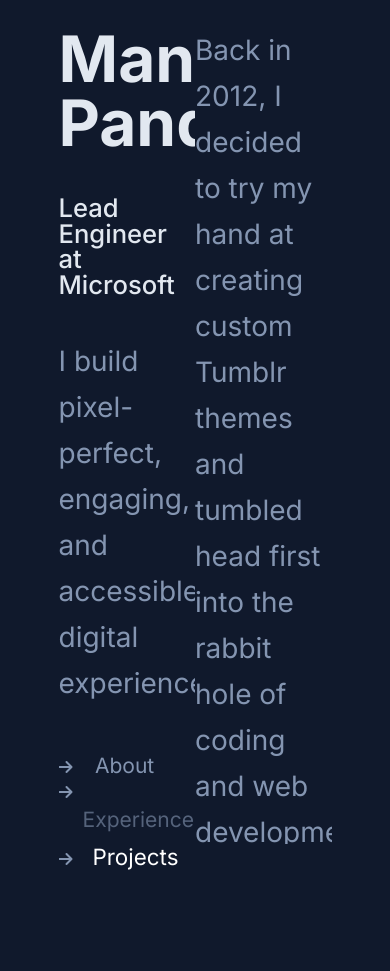
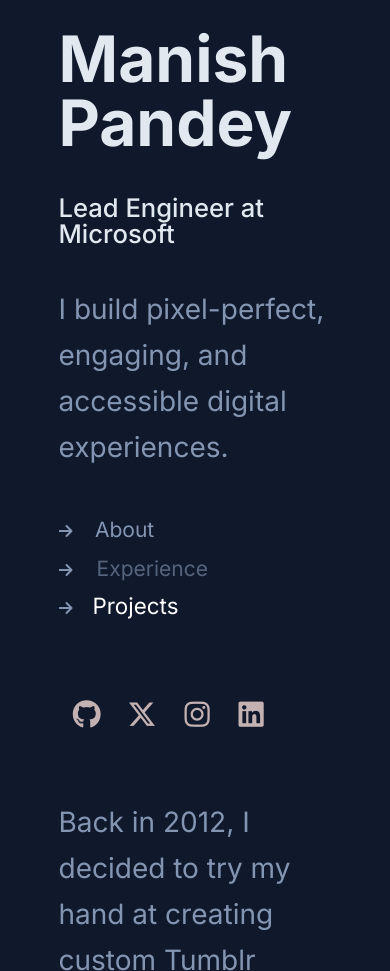
Before and after one commit to Bnir/portfolio-design1, a plain HTML site: page index.html in a window 390 px wide. Shown: the top 971 px of the page. Before the commit the page ends 871 px from the top, so only its background shows below. Drawn offline with nearby package versions, Linux system fonts and the light colour scheme.

Commit message:
Optimized it for Mobile screens

```diff
--- a/index.html
+++ b/index.html
@@ -8,8 +8,8 @@
     <link rel="preconnect" href="https://fonts.googleapis.com">
     <link rel="preconnect" href="https://fonts.gstatic.com" crossorigin>
     <link rel="stylesheet" href="https://stackpath.bootstrapcdn.com/bootstrap/4.3.1/css/bootstrap.min.css">
-    <link href='https://unpkg.com/css.gg@2.0.0/icons/css/instagram.css' rel='stylesheet'>
-    <link href='https://unpkg.com/css.gg@2.0.0/icons/css/twitter.css' rel='stylesheet'>
+    <!-- <link href='https://unpkg.com/css.gg@2.0.0/icons/css/instagram.css' rel='stylesheet'> -->
+    <!-- <link href='https://unpkg.com/css.gg@2.0.0/icons/css/twitter.css' rel='stylesheet'> -->
     <link href="https://fonts.googleapis.com/css2?family=Inter:wght@300;400;500;700&display=swap" rel="stylesheet">
     <link rel="stylesheet" href="style.css">
 
@@ -19,7 +19,7 @@
 <body data-spy="scroll" data-target="#navbar" data-offset="50">
     <div class="light-effect"></div>
     <div class="cont">
-        <div class="leftside column">
+        <div class="leftside column1">
             <div class="details">
                 <h1>Manish Pandey</h1>
                 <h2>Lead Engineer at Microsoft</h2>
@@ -34,22 +34,25 @@
             <nav id="navbar" class="navbar">
 
                 <ul class="navbar-nav ml-auto">
-                    <li class="nav-item active"><i class="fa-solid fa-arrow-right icon1"></i><a class="nav-link active" href="#About-me">About</a></li>
-                    <li class="nav-item inactive"><i class="fa-solid fa-arrow-right icon1"></i><a class="nav-link inactive" href="#Work-experience">Experience</a></li>
-                    <li class="nav-item inactive"><i class="fa-solid fa-arrow-right icon1"></i><a class="nav-link inactive" href="#Projects">Projects</a></li>
+                    <li class="nav-item"><i class="fa-solid fa-arrow-right icon1"></i><a class="nav-link active"
+                            href="#About-me">About</a></li>
+                    <li class="nav-item"><i class="fa-solid fa-arrow-right icon1"></i><a class="nav-link inactive"
+                            href="#Work-experience">Experience</a></li>
+                    <li class="nav-item"><i class="fa-solid fa-arrow-right icon1"></i><a class="nav-link inactive"
+                            href="#Projects">Projects</a></li>
                 </ul>
 
                 <div class="sociallinks">
-                    <i class="fa-brands fa-github icon"></i>
-                    <i class="fa-brands fa-x-twitter icon"></i>
-                    <i class="fa-brands fa-instagram icon"></i>
-                    <i class="fa-brands fa-linkedin icon"></i>
+                    <a href="https://www.github.com" target="_blank"> <i class="fa-brands fa-github icon"></i></a>
+                    <a href="https://www.twitter.com" target="_blank"> <i class="fa-brands fa-x-twitter icon"></i></a>
+                    <a href="https://www.instagram.com" target="_blank"> <i class="fa-brands fa-instagram icon"></i></a>
+                    <a href="https://www.linkedin.com" target="_blank"> <i class="fa-brands fa-linkedin icon"></i></a>
                 </div>
 
             </nav>
 
         </div>
-        <div class="rightside column">
+        <div class="rightside column2">
             <section id="About-me" class="about-me">
                 <p class="starter">Back in 2012, I decided to try my hand at creating custom Tumblr themes and tumbled
                     head first into
@@ -65,6 +68,7 @@
             </section>
 
             <section id="Work-experience" class="works-cont sections">
+                <a href="">
                     <div class="work">
                         <div class="year">
                             <p>2021-present</p>
@@ -73,12 +77,16 @@
                             <h2>Lead Engineer - Microsoft</h2>
                             <h4>Senior Engineer</h4>
                             <p>Build, style, and ship high-quality websites, design systems, mobile apps, and digital
-                            experiences for a diverse array of projects for clients including Harvard Business School,
+                                experiences for a diverse array of projects for clients including Harvard Business
+                                School,
                                 Everytown for Gun Safety, Pratt Institute, Koala Health, Vanderbilt University, The 19th
                                 News, and more. Provide leadership within engineering department through close
                                 collaboration, knowledge shares, and spearheading the development of internal tools.</p>
                         </div>
                     </div>
+                </a>
+
+                <a href="">
                     <div class="work">
                         <div class="year">
                             <p>JUNE-DEC 2020</p>
@@ -86,14 +94,20 @@
                         <div class="work-details">
                             <h2>Software Engineer - Microsoft</h2>
                             <h4>Full stack developer</h4>
-                        <p>Lead the development of cutting-edge websites, design systems, and mobile apps for a diverse
-                            clientele, including renowned institutions such as Harvard Business School, Everytown for
-                            Gun Safety, Pratt Institute, Koala Health, Vanderbilt University, The 19th News, and others.
+                            <p>Lead the development of cutting-edge websites, design systems, and mobile apps for a
+                                diverse
+                                clientele, including renowned institutions such as Harvard Business School, Everytown
+                                for
+                                Gun Safety, Pratt Institute, Koala Health, Vanderbilt University, The 19th News, and
+                                others.
                                 Drive innovation and excellence within the engineering department by fostering
                                 collaboration, facilitating knowledge-sharing sessions, and championing the creation of
                                 internal tools to streamline workflows and enhance productivity.</p>
                         </div>
                     </div>
+                </a>
+
+                <a href="">
                     <div class="work">
                         <div class="year">
                             <p>2018-2020</p>
@@ -101,14 +115,19 @@
                         <div class="work-details">
                             <h2>Software Engineer - Amazon</h2>
                             <h4>Backend developer</h4>
-                        <p>Architect and craft high-quality digital experiences for a range of projects, collaborating
+                            <p>Architect and craft high-quality digital experiences for a range of projects,
+                                collaborating
                                 with prestigious clients like Harvard Business School, Everytown for Gun Safety, Pratt
-                            Institute, Koala Health, Vanderbilt University, The 19th News, and more. Take a leadership
+                                Institute, Koala Health, Vanderbilt University, The 19th News, and more. Take a
+                                leadership
                                 role in the engineering department, promoting a culture of collaboration and continuous
-                            learning. Spearhead the development of internal tools to optimize processes and ensure the
+                                learning. Spearhead the development of internal tools to optimize processes and ensure
+                                the
                                 delivery of top-notch solutions for clients.</p>
                         </div>
                     </div>
+                </a>
+                <a href="">
                     <div class="work">
                         <div class="year">
                             <p>APR 2017-DEC 2017</p>
@@ -116,12 +135,16 @@
                         <div class="work-details">
                             <h2>Assistant developer - Ubisoft</h2>
                             <h4>Assistant</h4>
-                        <p>Create top-notch digital experiences for clients like Harvard Business School, Everytown for
-                            Gun Safety, Pratt Institute, Koala Health, Vanderbilt University, The 19th News, and more.
+                            <p>Create top-notch digital experiences for clients like Harvard Business School, Everytown
+                                for
+                                Gun Safety, Pratt Institute, Koala Health, Vanderbilt University, The 19th News, and
+                                more.
                                 Provide leadership in the engineering department by fostering collaboration, sharing
                                 knowledge, and driving the development of internal tools..</p>
                         </div>
                     </div>
+                </a>
+                <a href="">
                     <div class="work">
                         <div class="year">
                             <p>2016-DEC 2016</p>
@@ -129,13 +152,20 @@
                         <div class="work-details">
                             <h2>Junior developer - Ubisoft</h2>
                             <h4>Junior</h4>
-                        <p>Architect innovative technology solutions across a variety of projects, working with clients
-                            such as global sustainability initiatives, emerging fintech disruptors, influential cultural
-                            institutions, leading biotech companies, and forward-thinking educational platforms. Lead
-                            the engineering team by promoting a collaborative culture, facilitating knowledge-sharing,
-                            and driving the creation of internal tools to optimize workflows and boost productivity.</p>
+                            <p>Architect innovative technology solutions across a variety of projects, working with
+                                clients
+                                such as global sustainability initiatives, emerging fintech disruptors, influential
+                                cultural
+                                institutions, leading biotech companies, and forward-thinking educational platforms.
+                                Lead
+                                the engineering team by promoting a collaborative culture, facilitating
+                                knowledge-sharing,
+                                and driving the creation of internal tools to optimize workflows and boost productivity.
+                            </p>
                         </div>
                     </div>
+                </a>
+                <a href="">
                     <div class="work">
                         <div class="year">
                             <p>2015-2016</p>
@@ -143,14 +173,19 @@
                         <div class="work-details">
                             <h2>Technical Support - Ubisoft</h2>
                             <h4>Junior</h4>
-                        <p>Architect and deliver digital solutions for diverse projects with clients including Harvard
+                            <p>Architect and deliver digital solutions for diverse projects with clients including
+                                Harvard
                                 Business School, Everytown for Gun Safety, Pratt Institute, Koala Health, Vanderbilt
-                            University, The 19th News, and more. Play a leadership role in the engineering department,
-                            promoting collaboration and knowledge-sharing, and driving the development of internal tools
+                                University, The 19th News, and more. Play a leadership role in the engineering
+                                department,
+                                promoting collaboration and knowledge-sharing, and driving the development of internal
+                                tools
                                 to optimize workflows and deliver high-quality outcomes.
                             </p>
                         </div>
                     </div>
+                </a>
+
             </section>
             <a class="resume-cont" href="google.com">
                 <div class="resume">
--- a/style.css
+++ b/style.css
@@ -1,11 +1,14 @@
 .skills ul {
     list-style-type: disc;
     margin-left: 20px;
-  }
+}
 
-  .skills li {
+.skills li {
     margin-bottom: 5px;
-  }
+}
+
+
+
 
 
 html,
@@ -195,12 +198,17 @@ h2 {
 
 .cont {
     display: flex;
+    height: 100vh;
     justify-content: space-around;
-    height: 100vh;
+    gap: 20px;
 }
 
-.column {
-    width: 50%;
+.column1 {
+    width: 47%;
+}
+
+.column2{
+    width: 53%;
 }
 
 .about-me .starter {
@@ -249,7 +257,7 @@ h2 {
 .rightside {
 
     overflow-y: scroll;
-    padding-bottom: 200px;
+    padding-bottom: 120px;
 }
 
 ::-webkit-scrollbar {
@@ -509,35 +517,35 @@ h2 {
 }
 
 
-.projects-container{
+.projects-container {
     padding: 80px 0px;
 }
 
 
-.nav a{
+.nav a {
     display: block;
 }
 
-.navbar{
+.navbar {
     display: block;
     padding: 0px;
 }
 
-.navbar li a{
+.navbar li a {
     transition: 0.2s;
     color: var(--para1c);
     scale: 0.94;
     font-size: 1.4rem;
 }
 
-.navbar li a:hover{
+.navbar li a:hover {
     color: white;
     scale: 1;
 }
 
 
 
-.sociallinks{
+.sociallinks {
     margin-top: 60px;
     margin-left: 20px;
     display: flex;
@@ -545,29 +553,68 @@ h2 {
     gap: 40px;
 }
 
-.icon{
-  scale: 1.8;
-  color: rgb(196, 177, 177);
+.icon {
+    scale: 1.8;
+    color: rgb(196, 177, 177);
 }
 
-.navbar a{
+.navbar a {
     display: inline-block;
 }
 
-.icon1{
+.icon1 {
     color: var(--para1c);
 }
 
-.navbar li .inactive{
+.navbar li .inactive {
     opacity: 0.6;
 }
 
-.navbar li .active{
+.navbar li .active {
     color: white;
     scale: 1;
     opacity: 1;
 }
 
-.leftside li a{
+.leftside li a {
     margin-left: 20px;
 }
+
+#Work-experience a{
+    text-decoration: none;
+}
+
+@media (width<1600px){
+    .cont{
+        flex-direction: column;
+        overflow: scroll;
+        height: 100%;
+    }
+    body{
+       overflow: auto;
+    }
+    .leftside{
+        position: relative;
+        overflow: auto;
+        z-index: 1;
+        width: 100%;
+        height: auto;
+    }
+
+    .rightside{
+        width: 100%;
+        overflow: auto;
+    }
+
+    p.starter{
+        margin-top: 10px;
+    }
+
+    section{
+        width: 100%;
+    }
+.sociallinks{
+    padding-top: 20px;
+    padding-bottom: 20px;
+}
+}
```
Lines whose indentation alone changed are shown as unchanged.
